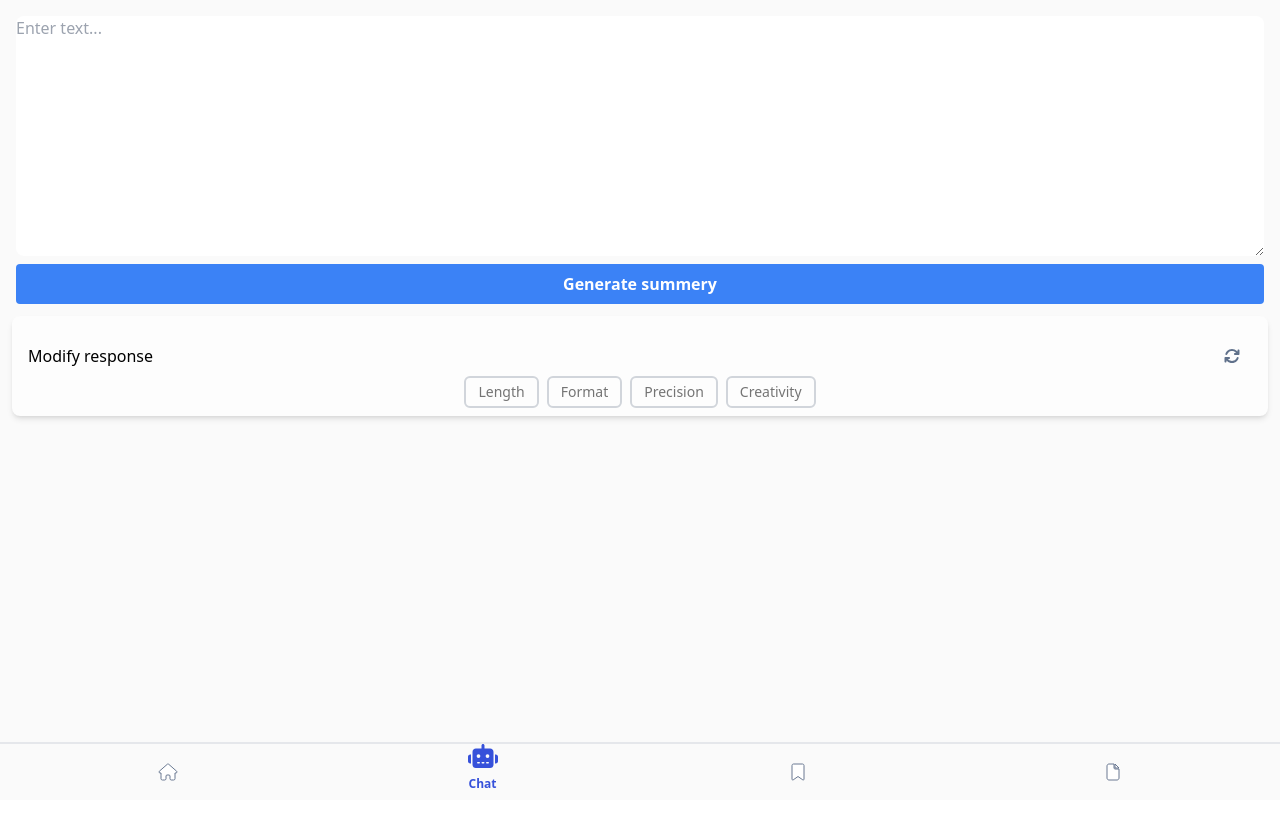
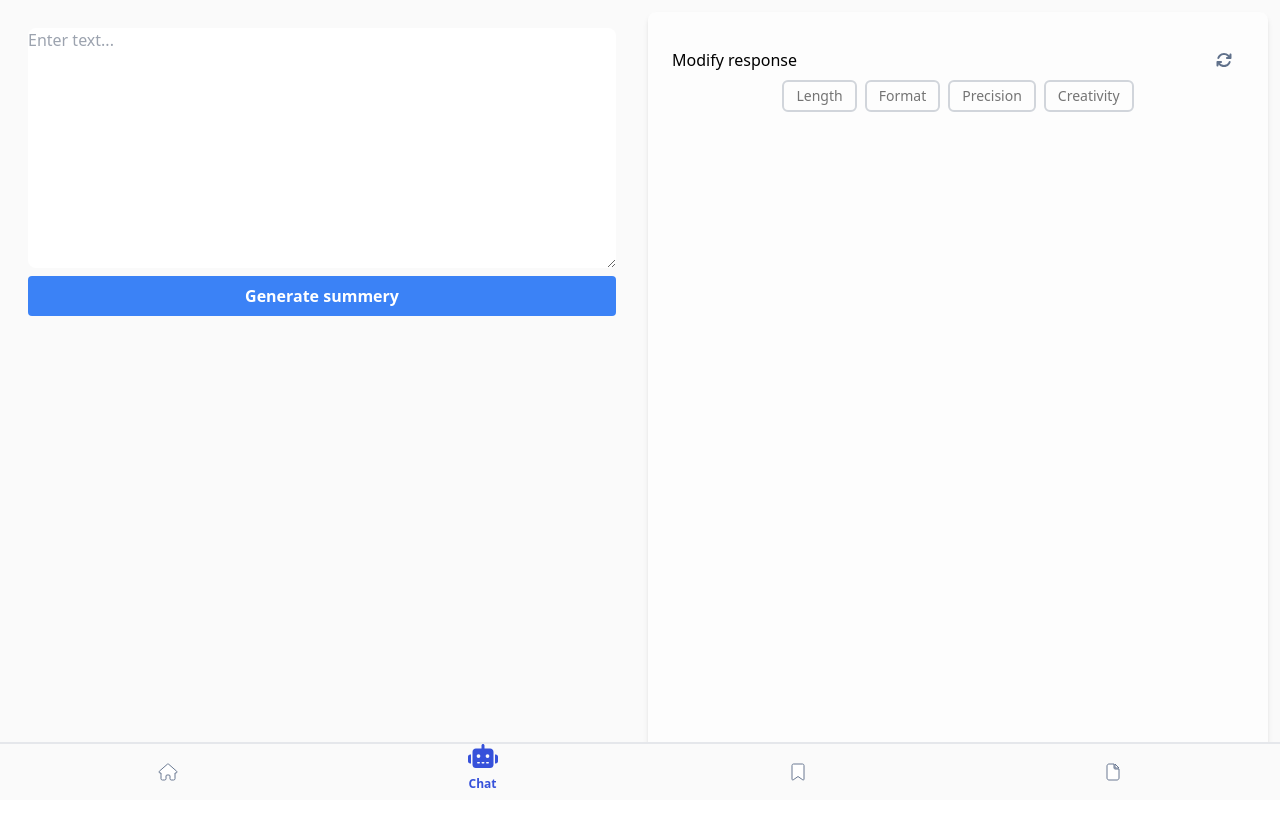
Before and after one commit to DevitoDbug/textSummarizer, a React (Vite) app: page /chatapp in a window 1280 px wide. Shown: the top 826 px of the page. Built offline with nearby package versions, Linux system fonts and the light colour scheme.

Commit message:
fix: fix some bugs

```diff
--- a/src/pages/ChatApp.jsx
+++ b/src/pages/ChatApp.jsx
@@ -150,8 +150,8 @@ const ChatApp = () => {
 
   return (
     <div className="h-full w-full overflow-hidden p-1">
-      <div className="flex h-full w-full flex-col gap-2 p-2">
-        <form className="flex flex-col gap-2 p-1">
+      <div className="flex h-full w-full flex-col gap-3 p-2 md:grid md:grid-cols-2 md:gap-4">
+        <form className="flex flex-col gap-2 p-1 md:col-span-1 md:p-4">
           <textarea
             className="rounded-lg outline-none"
             type="text"
@@ -170,7 +170,7 @@ const ChatApp = () => {
           </button>
         </form>
 
-        <div className="rounded-lg bg-C_White p-2 text-C_TextWhiteDull shadow-md">
+        <div className="rounded-lg bg-C_White p-2 text-C_TextWhiteDull shadow-md md:col-span-1 md:p-4">
           {loading && <div className="text-center">Loading...</div>}
           {!loading && <p>{summery}</p>}
           <div className="mt-3 flex justify-between p-2 text-C_Black">
```
